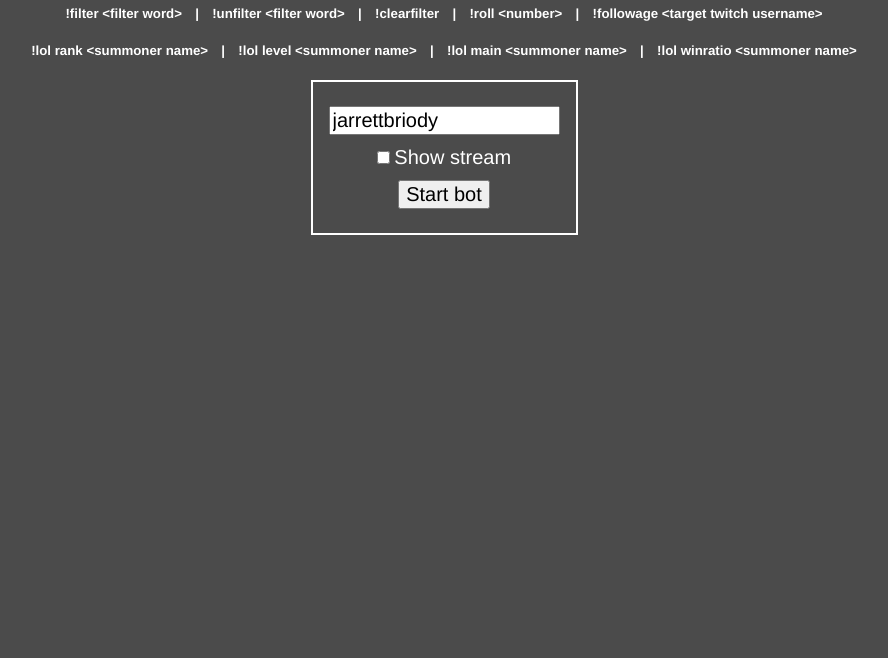
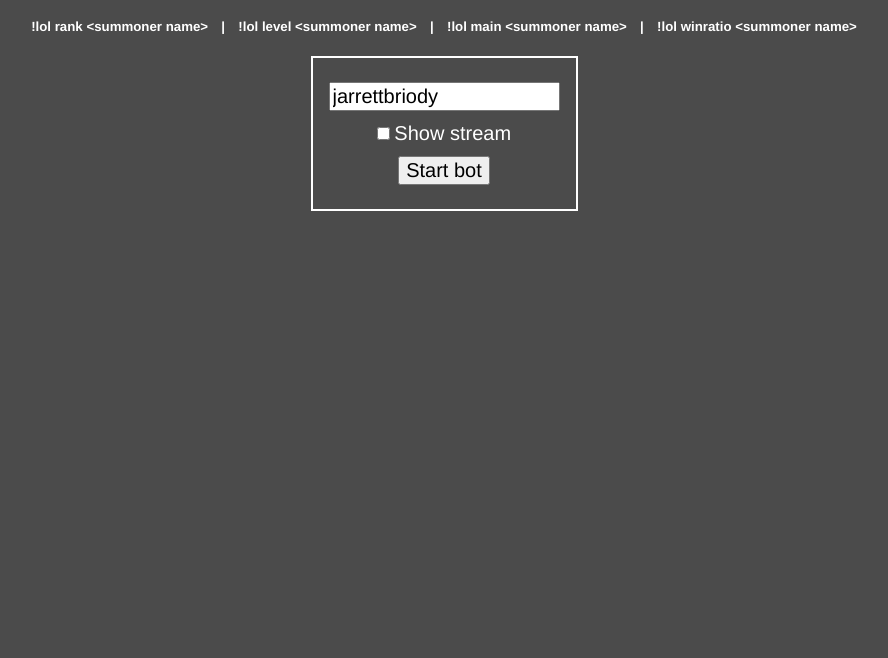
Before and after one commit to jarrettbriody/twitched, a website: page client/index.html in a window 1280 px wide. Shown: the part 142-800 px from the top of the page, without its empty margins (196-1084 px from the left). Drawn offline with nearby package versions, Linux system fonts and the light colour scheme; a script that the page names is missing; a web font is replaced by a local one.

Commit message:
sdgdfsgsg

```diff
--- a/client/index.html
+++ b/client/index.html
@@ -17,7 +17,7 @@
         color:white;
         text-align:center;
         padding-bottom: 5em;
-        padding-top: 1em;
+        margin-top: 1em;
       }
       .icons{
         display:none;
```
